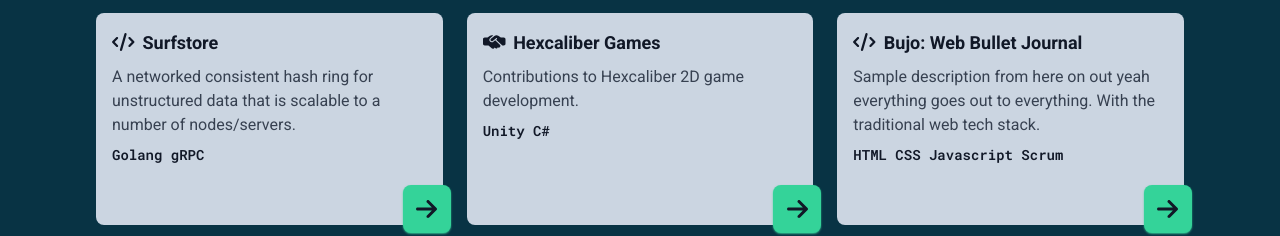
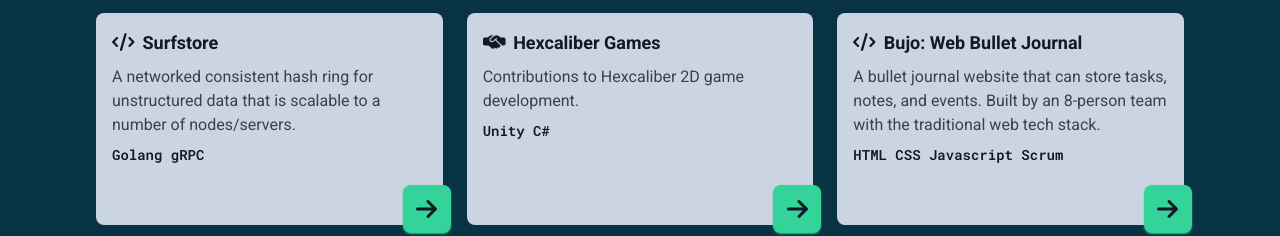
Before and after one commit to akhilanganesh/my-portfolio, a Next.js app: page / in a window 1280 px wide. Shown: the part 1691-1927 px from the top of the page. Built offline with nearby package versions, Linux system fonts and the light colour scheme.

Commit message:
Fixed a project description

```diff
--- a/app/components/Projects.tsx
+++ b/app/components/Projects.tsx
@@ -33,7 +33,7 @@
           Contributions to Hexcaliber 2D game development.
         </Project>
         <Project name="Bujo: Web Bullet Journal" tools="HTML CSS Javascript Scrum" url="https://github.com/cse110-sp21-group10/cse110-sp21-group10">
-          Sample description from here on out yeah everything goes out to everything. With the traditional web tech stack.
+          A bullet journal website that can store tasks, notes, and events. Built by an 8-person team with the traditional web tech stack.
         </Project>
         {/* <Project name="Open Journey: 2D Game" tools="Java">
           A 2D top-down Zelda-esque game built with Javax and Swing API, using an event-driven runtime.
```
